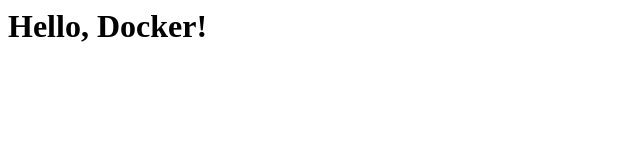
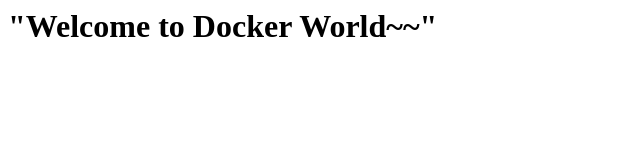
Before and after one commit to blanik00/docker, a plain HTML site: page index.html in a window 1280 px wide. Shown: the whole page, without its empty margins (0-640 px from the left). Drawn offline with Linux system fonts and the light colour scheme.

Commit message:
Update index.html

```diff
--- a/index.html
+++ b/index.html
@@ -1 +1,9 @@
-<h1>Hello, Docker!</h1>
+<html lang="en">
+        <head>
+                <meta charset="UTF-8">
+                <title>"Hi~ Docker~!"</title>
+        </head>
+        <body>
+                <h1>"Welcome to Docker World~~"</h1>
+        </body>
+</html>
```
